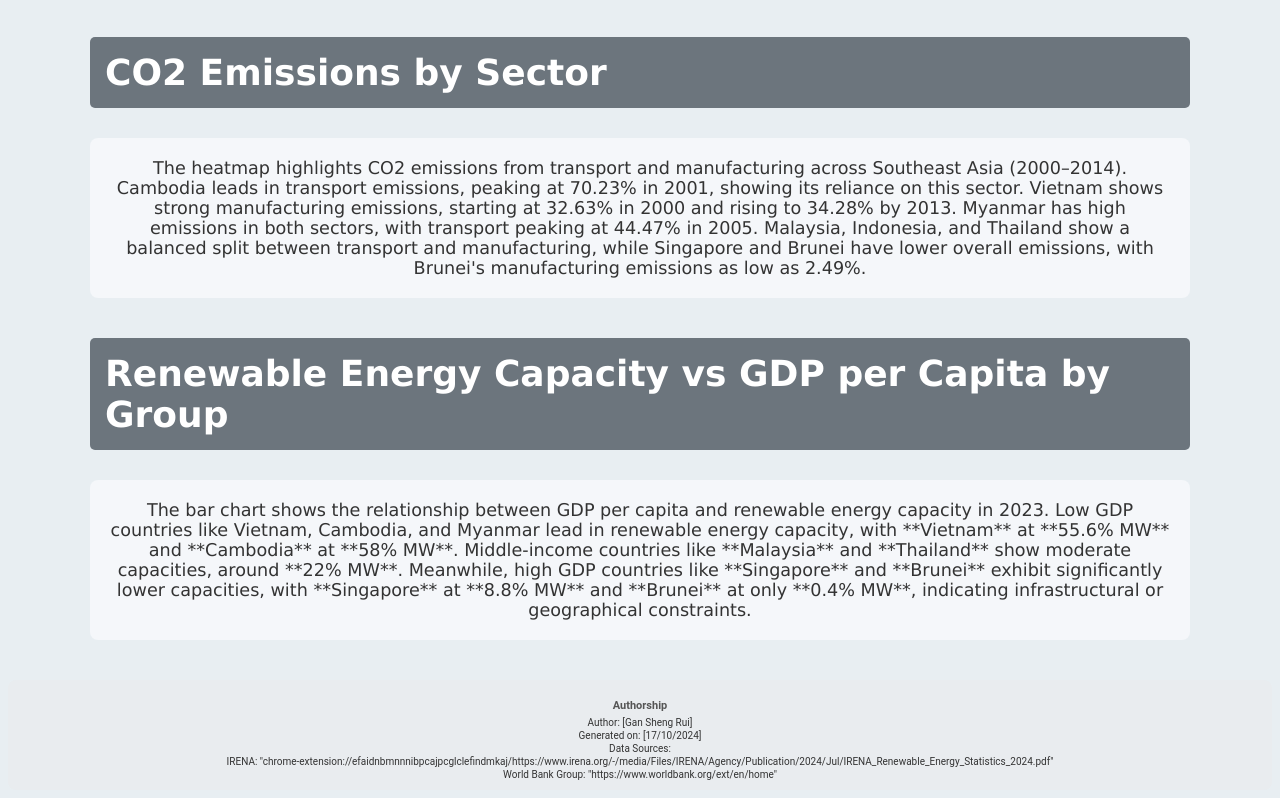
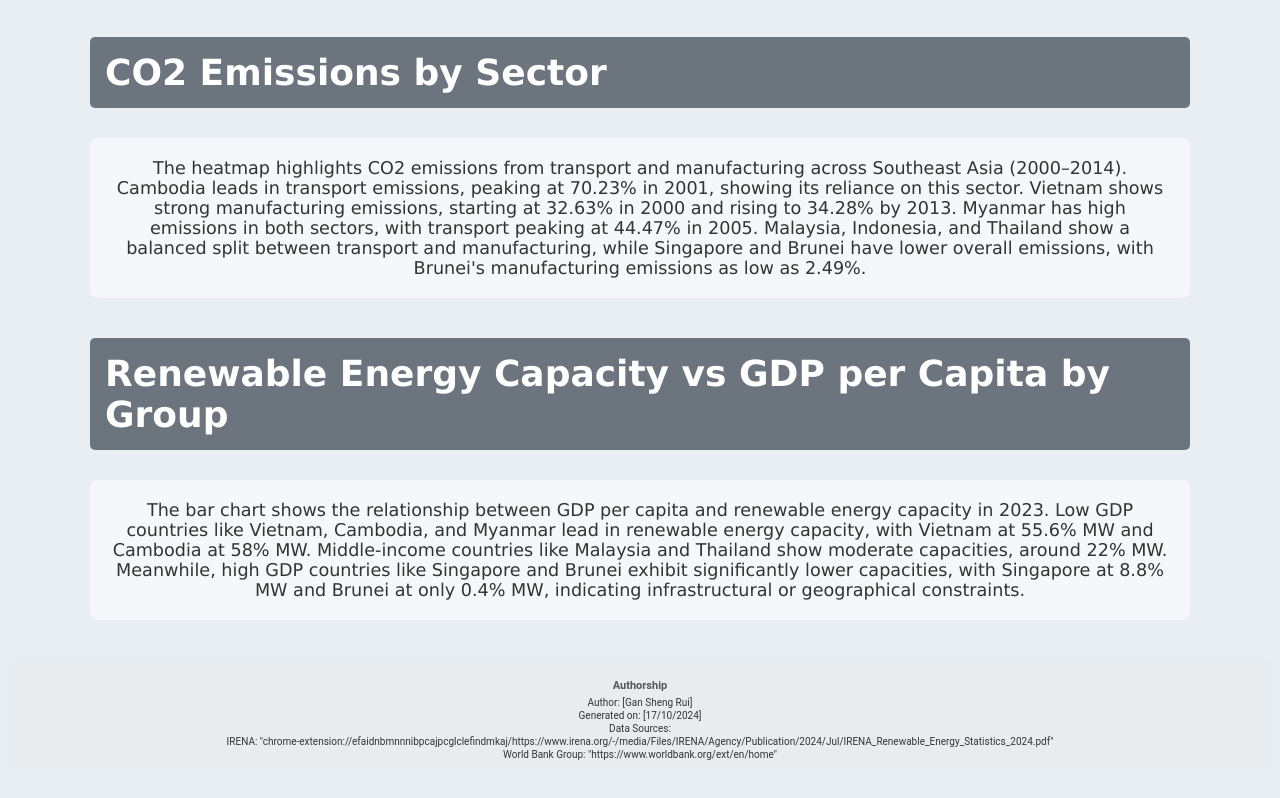
Before and after one commit to GottaGitGitBoomBoomBoom/FIT3179, a plain HTML site: page index.html in a window 1280 px wide. Shown: the part 1069-1867 px from the top of the page. Drawn offline with Linux system fonts and the light colour scheme; a script that the page names is missing.

Commit message:
Update index.html

```diff
--- a/index.html
+++ b/index.html
@@ -136,7 +136,7 @@ The bar chart shows CO2 emissions from transport and manufacturing in Southeast
             <h2>Renewable Energy Capacity vs GDP per Capita by Group</h2>
         </div>
         <div id="streamgraph"></div>
-        <div class="annotation-box">The bar chart shows the relationship between GDP per capita and renewable energy capacity in 2023. Low GDP countries like Vietnam, Cambodia, and Myanmar lead in renewable energy capacity, with **Vietnam** at **55.6% MW** and **Cambodia** at **58% MW**. Middle-income countries like **Malaysia** and **Thailand** show moderate capacities, around **22% MW**. Meanwhile, high GDP countries like **Singapore** and **Brunei** exhibit significantly lower capacities, with **Singapore** at **8.8% MW** and **Brunei** at only **0.4% MW**, indicating infrastructural or geographical constraints.</div>
+        <div class="annotation-box">The bar chart shows the relationship between GDP per capita and renewable energy capacity in 2023. Low GDP countries like Vietnam, Cambodia, and Myanmar lead in renewable energy capacity, with Vietnam at 55.6% MW and Cambodia at 58% MW. Middle-income countries like Malaysia and Thailand show moderate capacities, around 22% MW. Meanwhile, high GDP countries like Singapore and Brunei exhibit significantly lower capacities, with Singapore at 8.8% MW and Brunei at only 0.4% MW, indicating infrastructural or geographical constraints.</div>
     </div>
 
     <div class="metadata">
```
